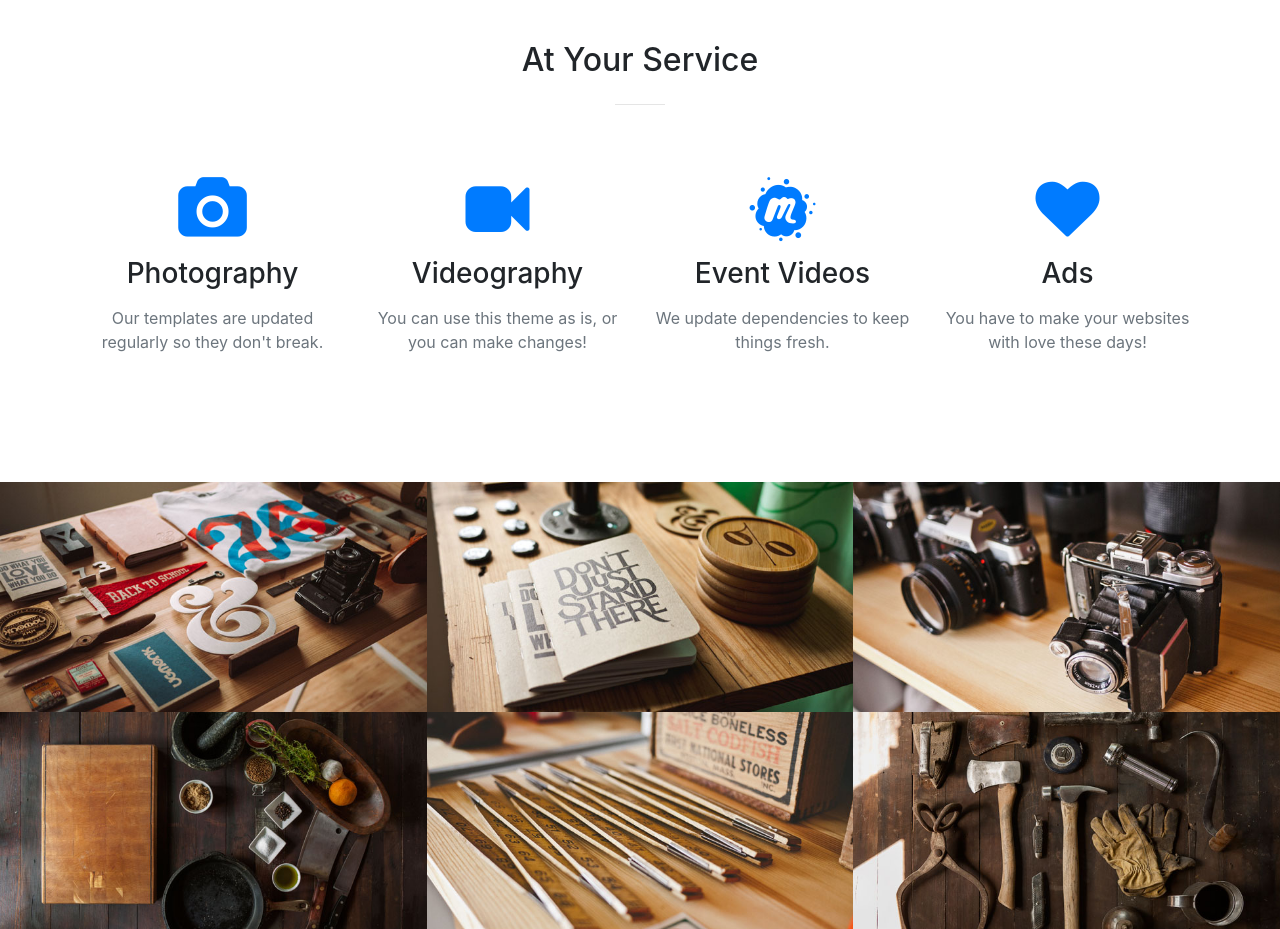
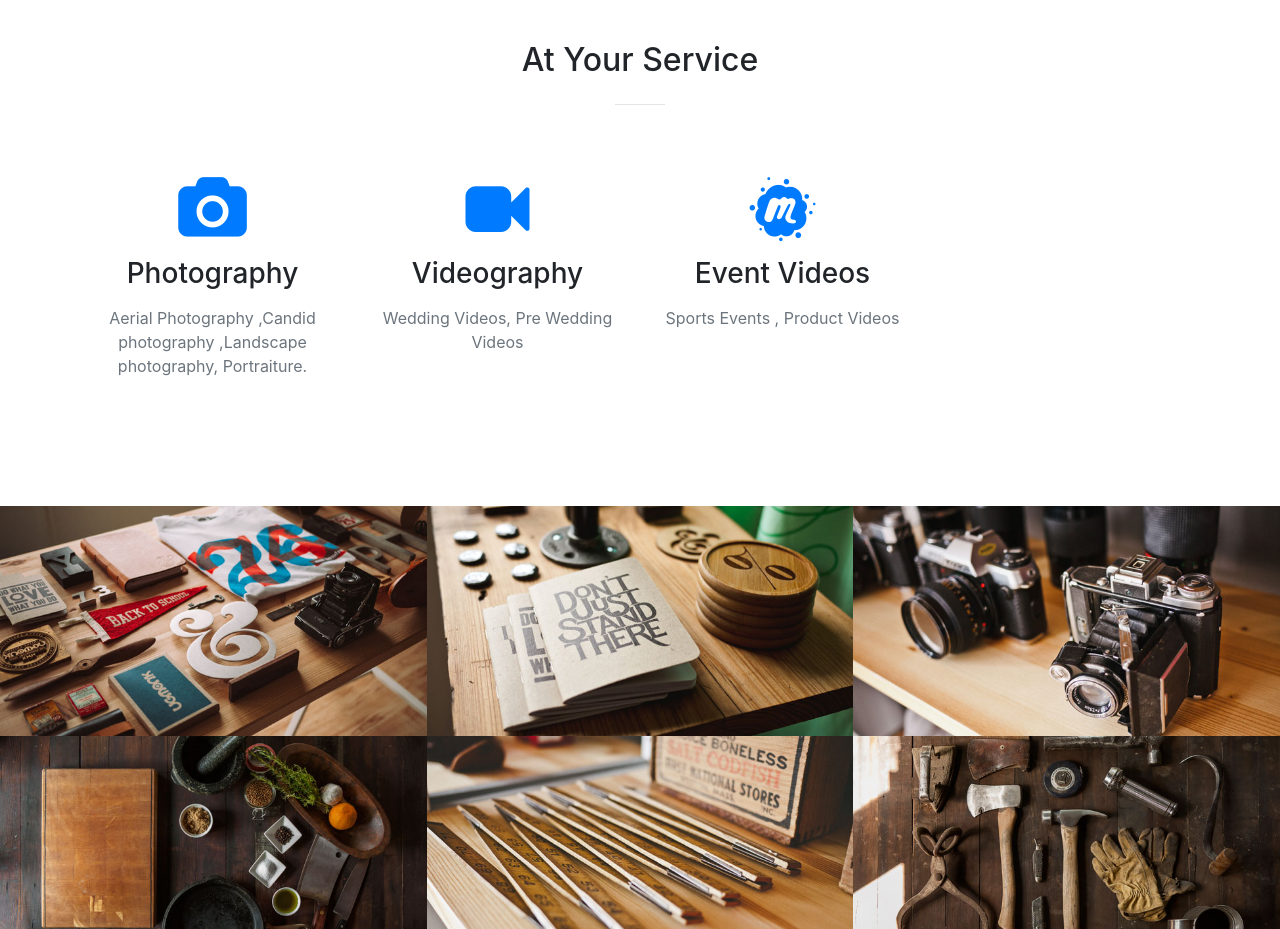
Before and after one commit to dasarikarthik81/sampleTemplate, a website with bundled scripts: page index.html in a window 1280 px wide. Shown: the part 1340-2269 px from the top of the page. Built offline with nearby package versions, Linux system fonts and the light colour scheme.

Commit message:
title change 2

```diff
--- a/index.html
+++ b/index.html
@@ -103,28 +103,21 @@
           <div class="service-box mt-5 mx-auto">
             <i class="fa fa-4x fa-camera  text-primary mb-3 sr-icons"></i>
             <h3 class="mb-3">Photography</h3>
-            <p class="text-muted mb-0">Our templates are updated regularly so they don't break.</p>
+            <p class="text-muted mb-0">Aerial Photography ,Candid photography ,Landscape photography, Portraiture.</p>
           </div>
         </div>
         <div class="col-lg-3 col-md-6 text-center">
           <div class="service-box mt-5 mx-auto">
             <i class="fa fa-4x fa-video-camera text-primary mb-3 sr-icons"></i>
             <h3 class="mb-3">Videography</h3>
-            <p class="text-muted mb-0">You can use this theme as is, or you can make changes!</p>
+            <p class="text-muted mb-0">Wedding Videos, Pre Wedding Videos</p>
           </div>
         </div>
         <div class="col-lg-3 col-md-6 text-center">
           <div class="service-box mt-5 mx-auto">
             <i class="fa fa-4x fa-meetup  text-primary mb-3 sr-icons"></i>
             <h3 class="mb-3">Event Videos</h3>
-            <p class="text-muted mb-0">We update dependencies to keep things fresh.</p>
-          </div>
-        </div>
-        <div class="col-lg-3 col-md-6 text-center">
-          <div class="service-box mt-5 mx-auto">
-            <i class="fa fa-4x fa-heart text-primary mb-3 sr-icons"></i>
-            <h3 class="mb-3">Ads</h3>
-            <p class="text-muted mb-0">You have to make your websites with love these days!</p>
+            <p class="text-muted mb-0">Sports Events , Product Videos</p>
           </div>
         </div>
       </div>
@@ -432,7 +425,7 @@
         <div class="col-lg-4 mr-auto text-center">
           <i class="fa fa-envelope-o fa-3x mb-3 sr-contact"></i>
           <p>
-            <a href="mailto:your-email@your-domain.com">dasarikarthik81@gmail.com</a>
+            <a href="mailto:dasarikarthik81@gmail.com">dasarikarthik81@gmail.com</a>
           </p>
         </div>
       </div>
```
